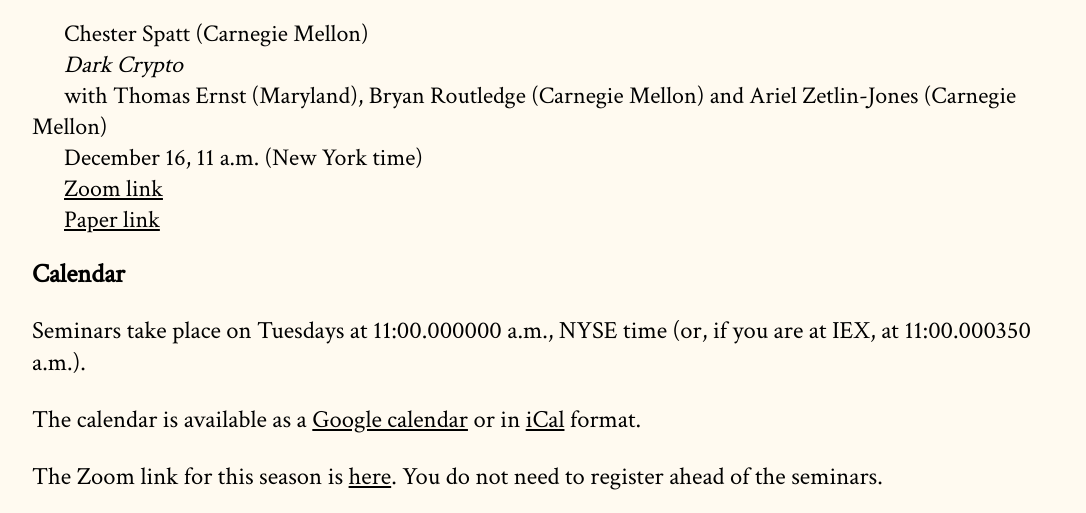
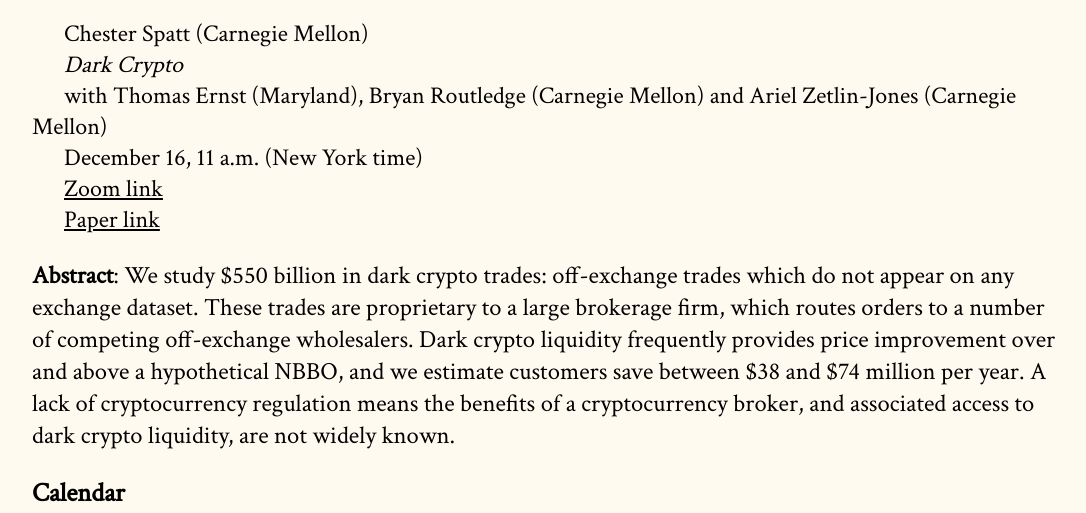
Before and after one commit to cpfiffer/microstructure.exchange, a Jekyll site: the page built from index.md, in a window 1280 px wide and 900 px high, scrolled down 769 px, cut to the strip 0-513 px from the top of the window. Shown: the whole strip, without its empty margins (96-1182 px from the left). Built offline with Jekyll 4.4.1, drawn with Linux system fonts in a browser that asks for light colours; some web fonts are replaced.

Commit message:
Update _config.yml

```diff
--- a/_config.yml
+++ b/_config.yml
@@ -20,4 +20,4 @@ speaker-info:
   webinar-link: "https://us06web.zoom.us/j/84303454366?pwd=b4JaIdm1lx0w7n5vaMuYW1hWJ7YggF.1"
   # discussant: "Michael Noe (Eurex), Amit Goyal (SFI/Lausanne), and Eric Uhlmann (INSEAD)"
   # slides-link: /slides/RobinhoodSlides_TME.pdf
-  #abstract: "We study $550 billion in dark crypto trades: off-exchange trades which do not appear on any exchange dataset. These trades are proprietary to a large brokerage firm, which routes orders to a number of competing off-exchange wholesalers. Dark crypto liquidity frequently provides price improvement over and above a hypothetical "NBBO," and we estimate customers save between $38 and $74 million per year. A lack of cryptocurrency regulation means the benefits of a cryptocurrency broker, and associated access to dark crypto liquidity, are not widely known."
+  abstract: "We study $550 billion in dark crypto trades: off-exchange trades which do not appear on any exchange dataset. These trades are proprietary to a large brokerage firm, which routes orders to a number of competing off-exchange wholesalers. Dark crypto liquidity frequently provides price improvement over and above a hypothetical NBBO, and we estimate customers save between $38 and $74 million per year. A lack of cryptocurrency regulation means the benefits of a cryptocurrency broker, and associated access to dark crypto liquidity, are not widely known."
```
